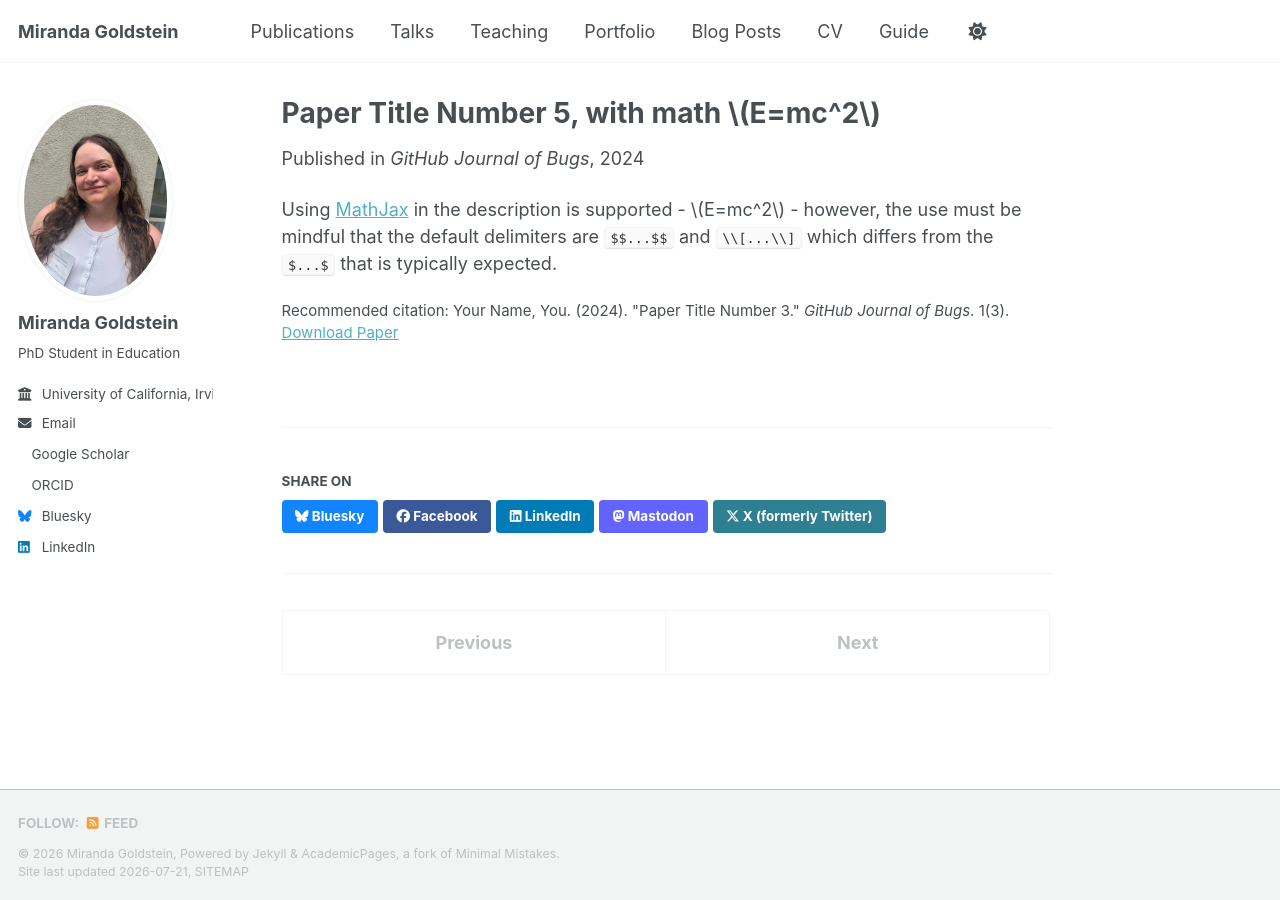
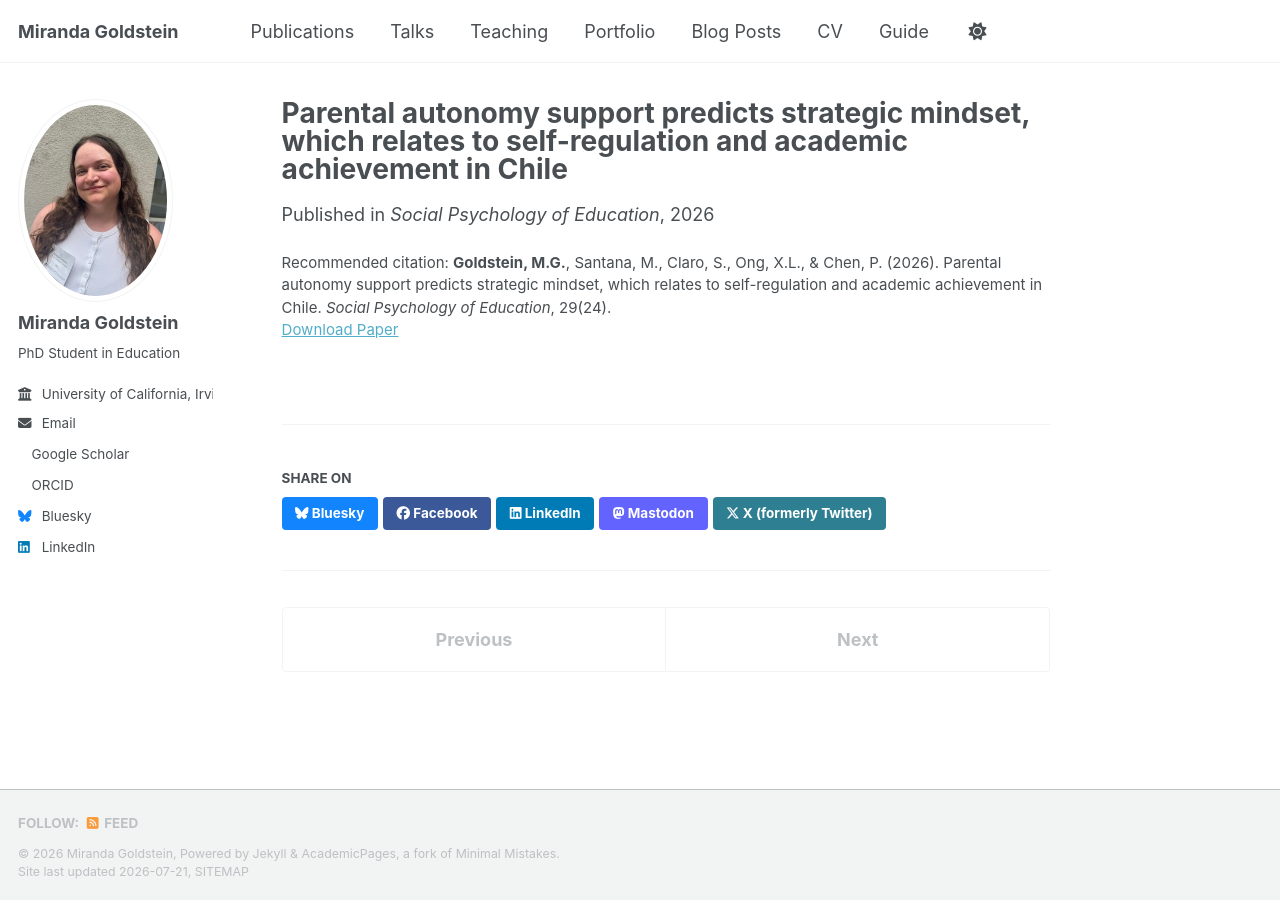
Before and after one commit to mirandagoldstein/mirandagoldstein.github.io, a Jekyll site: the page built from _publications/2025-06-08-paper-title-number-5.md, in a window 1280 px wide. Built offline with Jekyll 4.4.1, drawn with Linux system fonts in a browser that asks for light colours; a style sheet for code colours, icons or effects is not loaded.

Commit message:
Update 2025-06-08-paper-title-number-5.md

```diff
--- a/_publications/2025-06-08-paper-title-number-5.md
+++ b/_publications/2025-06-08-paper-title-number-5.md
@@ -1,13 +1,10 @@
 ---
-title: "Paper Title Number 5, with math $$E=mc^2$$"
+title: "Parental autonomy support predicts strategic mindset, which relates to self-regulation and academic achievement in Chile"
 collection: publications
-category: conferences
-permalink: /publication/2024-02-17-paper-title-number-4
-excerpt: 'This paper is about a famous math equation, $$E=mc^2$$'
-date: 2024-02-17
-venue: 'GitHub Journal of Bugs'
-paperurl: 'https://academicpages.github.io/files/paper3.pdf'
-citation: 'Your Name, You. (2024). &quot;Paper Title Number 3.&quot; <i>GitHub Journal of Bugs</i>. 1(3).'
+category: manuscripts
+permalink: /publication/2026-05-01-chilean-adolescents
+date: 2026-03-02
+venue: 'Social Psychology of Education'
+paperurl: 'https://doi.org/10.1007/s11218-026-10189-y'
+citation: '<b>Goldstein, M.G.</b>, Santana, M., Claro, S., Ong, X.L., & Chen, P. (2026). Parental autonomy support predicts strategic mindset, which relates to self-regulation and academic achievement in Chile. <i>Social Psychology of Education</i>, 29(24).'
 ---
-
-Using [MathJax](https://www.mathjax.org/) in the description is supported - $$E=mc^2$$ - however, the use must be mindful that the default delimiters are `$$...$$` and `\\[...\\]` which differs from the `$...$` that is typically expected.
```
